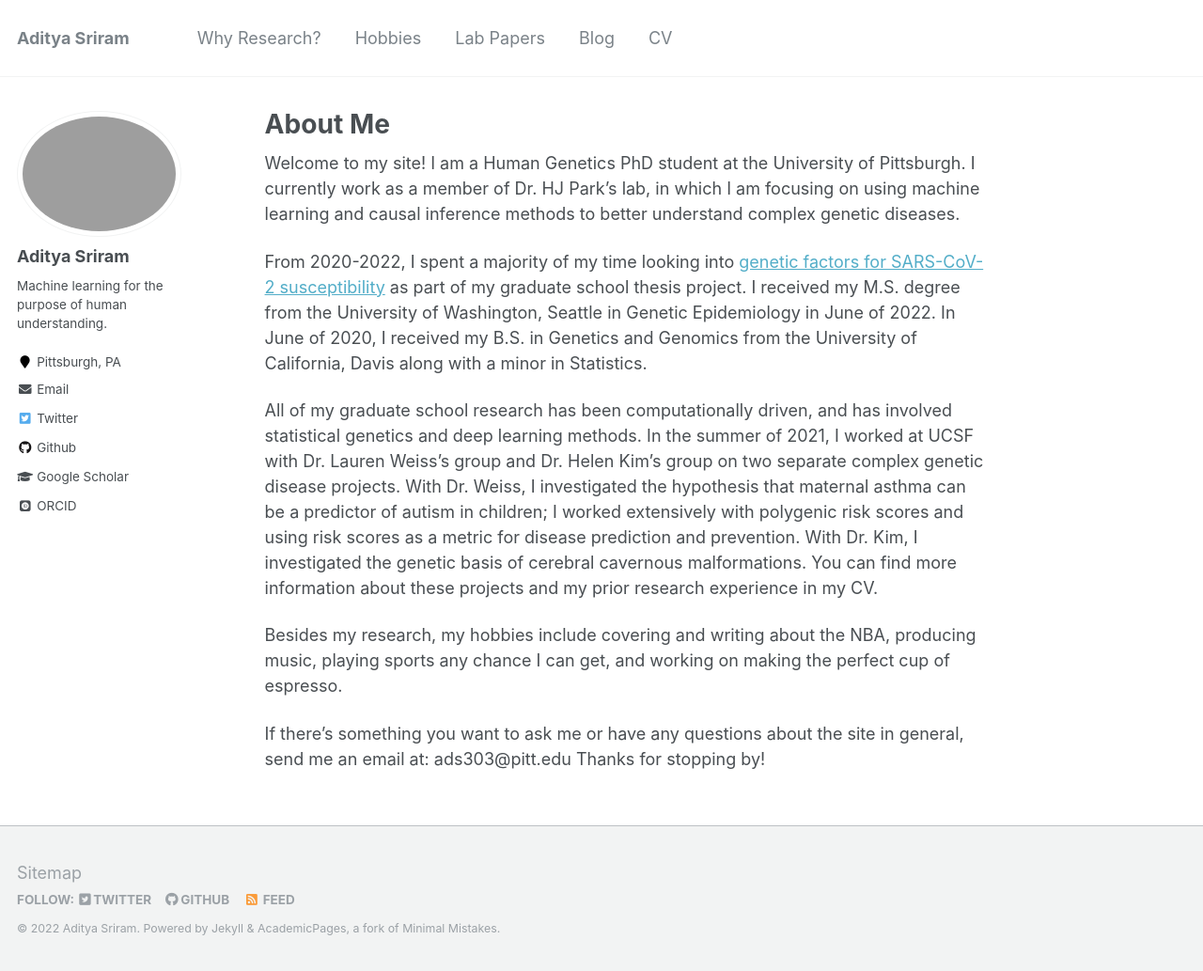
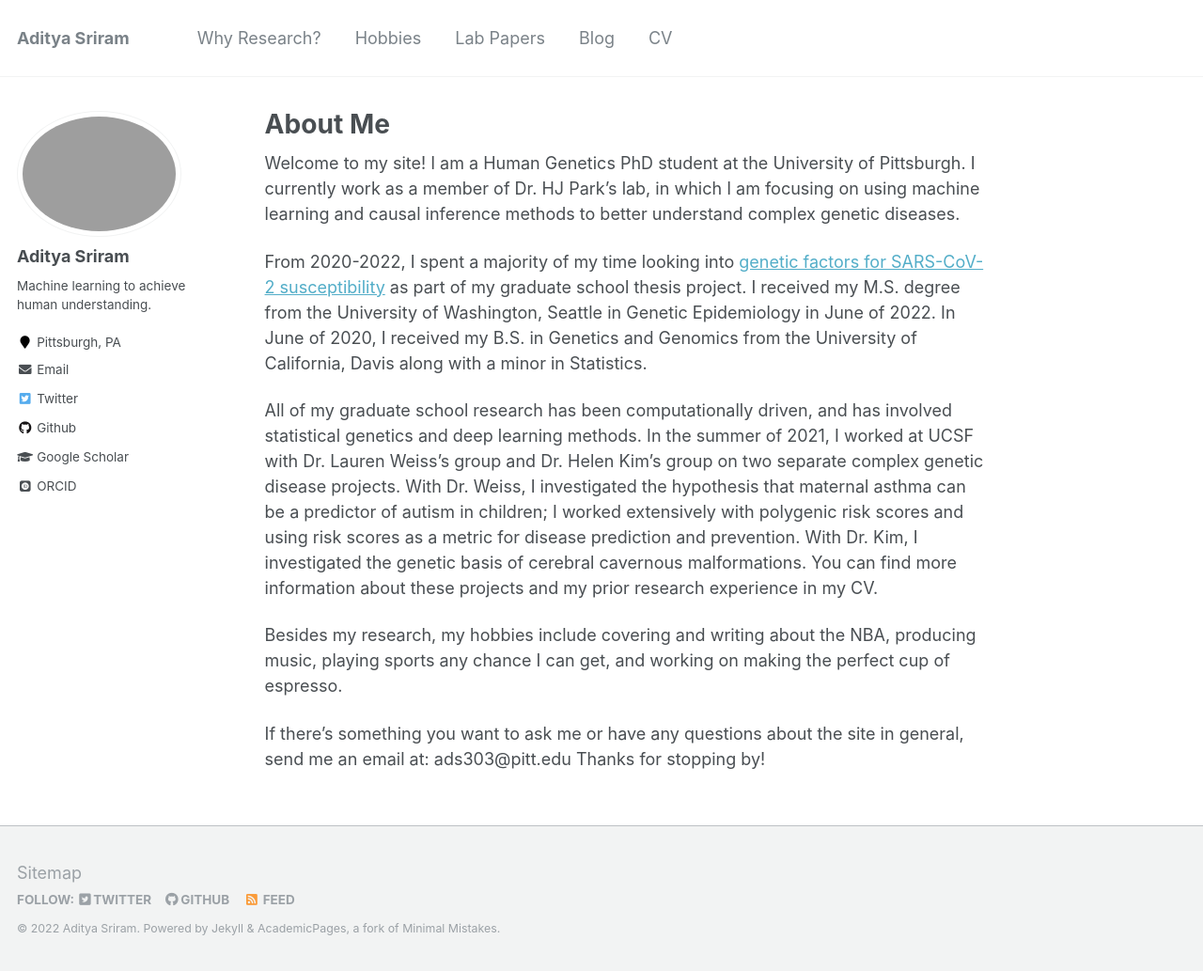
Before and after one commit to ads303/ads303.github.io, a Jekyll site: the page built from _pages/about.md, in a window 1280 px wide and 1033 px high. Shown: the whole window at 94% size. Built offline with Jekyll 4.4.1, drawn with Linux system fonts in a browser that asks for light colours; some web fonts are replaced.

Commit message:
update site tagline

```diff
--- a/_config.yml
+++ b/_config.yml
@@ -85,7 +85,7 @@ analytics:
 author:
   name             : "Aditya Sriram"
   avatar           : "AdityaProfile2751x2751.jpg"
-  bio              : "Machine learning for the purpose of human understanding."
+  bio              : "Machine learning to achieve human understanding."
   location         : "Pittsburgh, PA"
   employer         :
   pubmed           :
```
